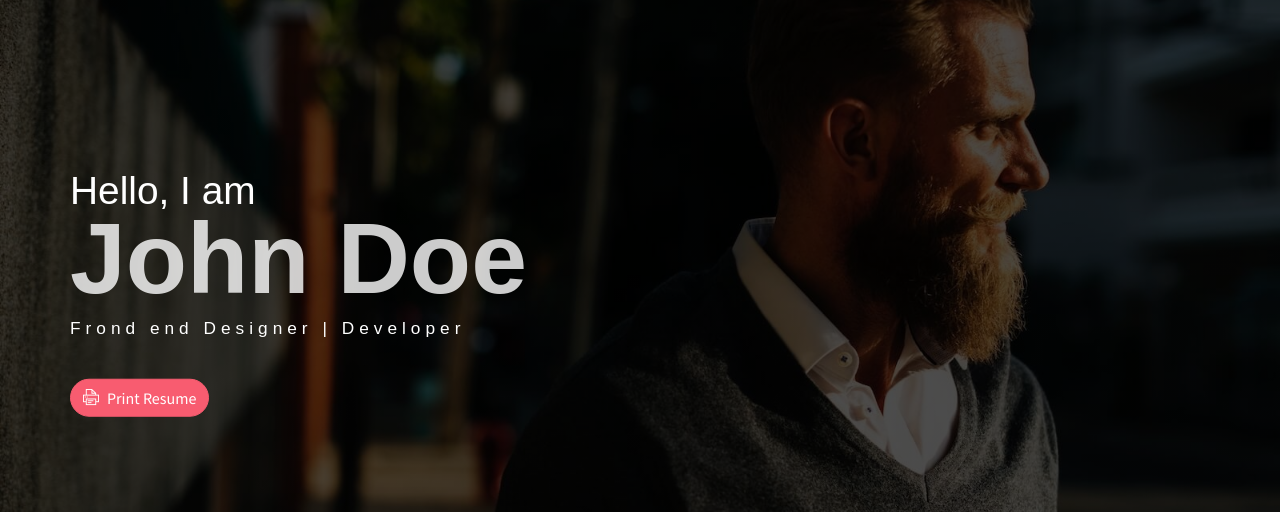
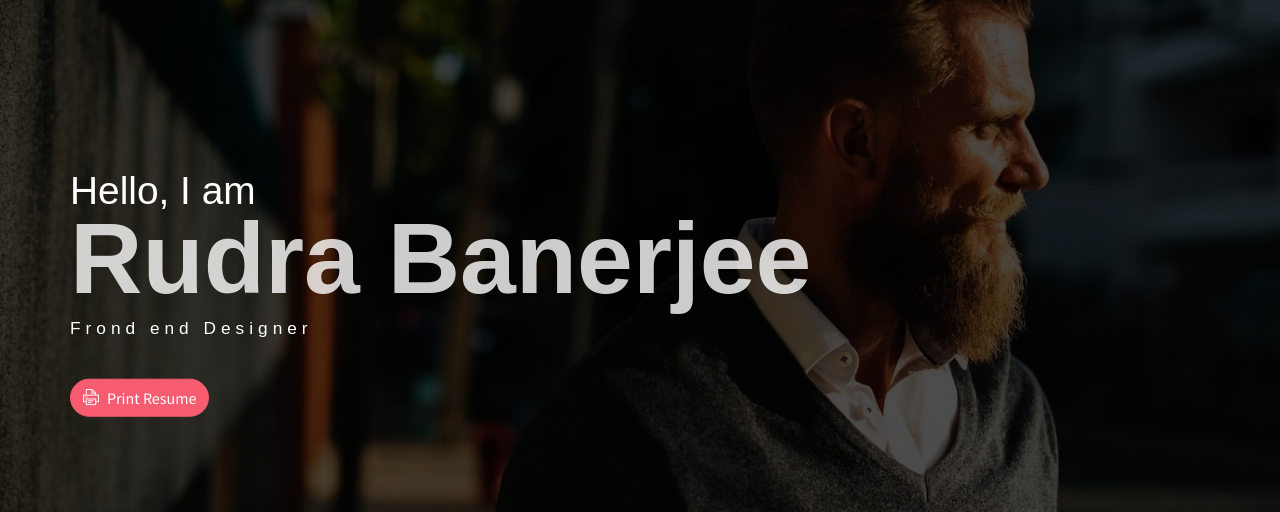
Before and after one commit to rudrakr/profile, a website: page index.html in a window 1280 px wide. Shown: the part 60-572 px from the top of the page. Drawn offline with Linux system fonts and the light colour scheme; some packages are replaced by stand-ins of ours.

Commit message:
name changed

```diff
--- a/index.html
+++ b/index.html
@@ -24,8 +24,8 @@
             </ul>
             <div class="header-content">
                 <h4 class="header-subtitle" >Hello, I am</h4>
-                <h1 class="header-title">John Doe</h1>
-                <h6 class="header-mono" >Frond end Designer | Developer</h6>
+                <h1 class="header-title">Rudra Banerjee</h1>
+                <h6 class="header-mono" >Frond end Designer</h6>
                 <button class="btn btn-primary btn-rounded"><i class="ti-printer pr-2"></i>Print Resume</button>
             </div>
         </div>
@@ -50,8 +50,8 @@
                 <ul class="navbar-nav brand">
                     <img src="assets/imgs/avatar.jpg" alt="" class="brand-img">
                     <li class="brand-txt">
-                        <h5 class="brand-title">John Doe</h5>
-                        <div class="brand-subtitle">Web Designer | Developer</div>
+                        <h5 class="brand-title">Rudra Banerjee</h5>
+                        <div class="brand-subtitle">Web Developer</div>
                     </li>
                 </ul>
                 <ul class="navbar-nav ml-auto">
```
